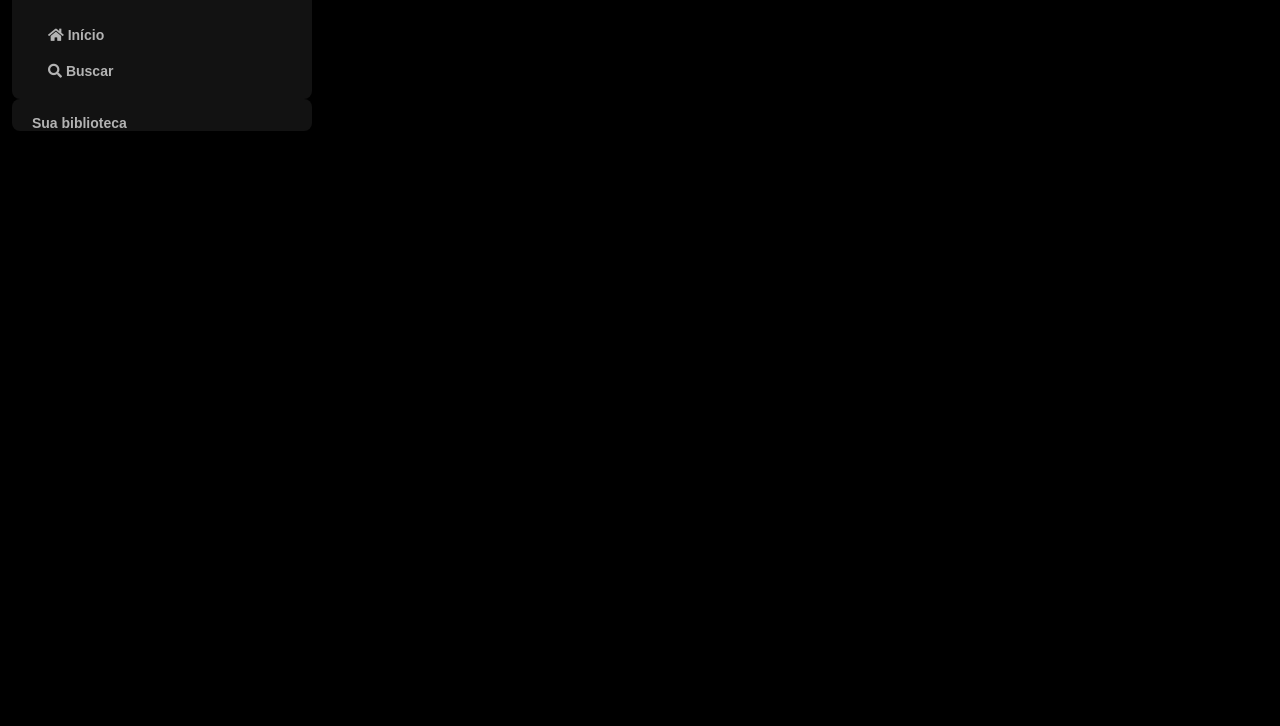
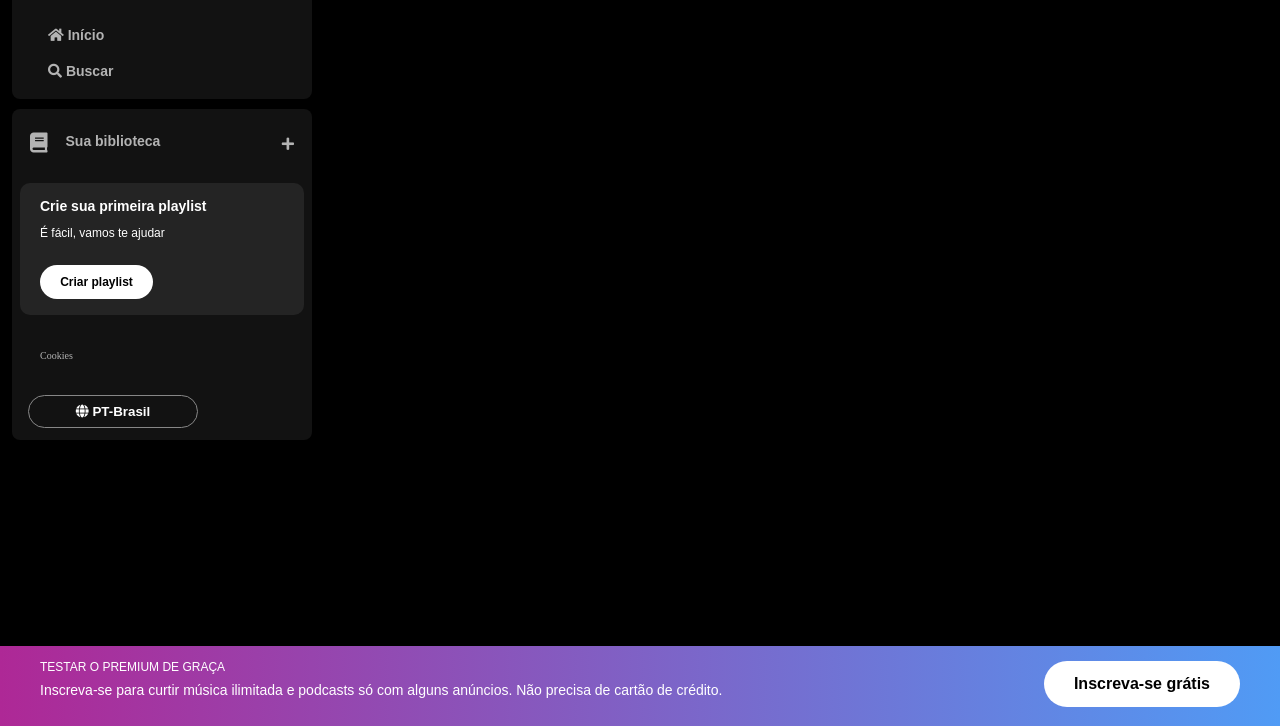
Before and after one commit to Erik-Gomes/Imersao-React, a plain HTML site: page index.html in a window 1280 px wide. Shown: the part 74-800 px from the top of the page. Drawn offline with Linux system fonts and the light colour scheme.

Commit message:
add footer

```diff
--- a/index.html
+++ b/index.html
@@ -39,16 +39,46 @@
             </ul>
         </nav>
         <nav class="library">
-            <div class="biblioteca">
-                <a href="">
-                    <span class="fa fa-library"></span>
+            <div class="library_content">
+                <button class="library_button">
+                    <span class="fa fas fa-book"></span>
                     <span>Sua biblioteca</span>
-                </a>
+                </button>
+                <span class="fa fa-plus"></span>
             </div>
-            <div class="criar-playlist">
-
+            <section class="section-playlist">
+                <div class="section-playlist_content">
+                    <span class="text title">Crie sua primeira playlist</span>
+                    <span class="text subtitle">É fácil, vamos te ajudar</span>
+                    <button class="section-playlist_button">
+                        <span>Criar playlist</span>
+                    </button>
+                </div>
+            </section>
+            <div class="cookies">
+                <a href="">Cookies</a>
+            </div>
+            <div class="languages">
+                <button class="languages_button">
+                    <span class="fa fa-globe"></span>
+                    <span>PT-Brasil</span>
+                </button>
             </div>
         </nav>
     </div>
+
+    <main>
+
+    </main>
+
+    <footer class="disclaimer-premium">
+        <div class="text">
+            <p class="disclaimer-premium__title">TESTAR O PREMIUM DE GRAÇA</p>
+            <p class="disclaimer-premium__subtitle">Inscreva-se para curtir música ilimitada e podcasts só com alguns anúncios. Não precisa de cartão de crédito.</p>
+        </div>
+        <div class="button">
+            <button type="button">Inscreva-se grátis</button>
+        </div>
+    </footer>
 </body>
 </html>
--- a/style.css
+++ b/style.css
@@ -1,5 +1,12 @@
 body{
+    display: flex;
+    flex-direction: column;
     background-color: #000;
+}
+
+.footer {
+    padding: 15px 40px;
+    align-self: flex-end;
 }
 
 .sidebar {
@@ -45,16 +52,162 @@ body{
     font-family: "DM Sans", sans-serif;
 }
 
-.sidebar .library {
-    background: #121212;
+.library {
+    background-color: #121212;
     border-radius: 8px;
-    padding: 16px 0 0 16px;
-}
-
-.sidebar .library a {
-    text-decoration: none;
+    display: flex;
+    flex-direction: column;
+    justify-content: space-between;
+    padding: 4px 8px;
     color: #b3b3b3;
     font-weight: 600;
     font-size: 14px;
+    margin-top: 10px;
+}
+
+.library .library_content {
+    display: flex;
+    justify-content: space-between;
+}
+
+.library .library_button  {
+    display: flex;
+    margin-right: 10px;
+    text-decoration: none;
+    text-transform: none;
+    color: #b3b3b3;
+    background: transparent;
+    border: 0px;
+    font-weight: 700;
+    font-size: 14px;
     font-family: "DM Sans", sans-serif;
+    text-align: center;
+    padding: 20px 10px;
+
 }
+
+.library_button .fa {
+    font-size: 20px;
+    margin-right: 10px;
+    font-weight: 300;
+    padding-right: 8px;
+}
+
+.fa-plus {
+    margin: 24px 10px;
+}
+
+.section-playlist {
+    display: flex;
+    align-items: flex-start;
+    justify-content: space-between;
+    gap: 20px;
+    background-color: #242424;
+    color: #b3b3b3;
+    font-weight: 600;
+    font-size: 14px;
+    margin: 8px 0px;
+    padding: 16px 20px;
+    border-radius: 10px;
+}
+
+.section-playlist_content {
+    display: flex;
+    flex-direction: column;
+}
+
+.text {
+    font-family: "DM Sans", sans-serif;
+    padding-bottom: 14px;
+    color: #fff;
+}
+
+.title {
+    font-weight: 700;
+}
+
+.subtitle {
+    font-weight: 500;
+    font-size: 12px;
+}
+
+.section-playlist_button {
+    display: flex;
+    justify-content: center;
+    background-color: #fff;
+    color: #000;
+    border-radius: 20px;
+    font-size: 12px;
+    font-weight: 700;
+    font-family: "DM Sans", sans-serif;
+    text-decoration: none;
+    text-transform: none;
+    padding: 10px;
+    margin-top: 12px;
+    border: 0px;
+    width: 113px;
+}
+
+.cookies {
+    margin: 25px 20px;
+}
+
+.cookies a {
+    color: #b3b3b3;
+    font-weight: 500;
+    font-size: 10px;
+    text-decoration: none;
+}
+
+.cookies a:hover {
+    text-decoration: underline;
+}
+
+.languages_button {
+    background-color: transparent;
+    border: 1px solid #878787;
+    color: #fff;
+    cursor: pointer;
+    align-items: center;
+    font-weight: bold;
+    width: 170px;
+    margin: 8px;
+    padding: 8px;
+    border-radius: 20px;
+}
+
+.disclaimer-premium {
+    position: fixed;
+    bottom: 0;
+    left: 0;
+    right: 0;
+    background: linear-gradient(to right, #ae2896, #509bf5 );
+    padding: 15px 40px;
+    display: flex;
+    justify-content: space-between;
+}
+
+.disclaimer-premium button {
+    background-color: #fff;
+    color: #000;
+    font-size: 16px;
+    font-weight: bold;
+    padding: 14px 30px;
+    border: 0px;
+    border-radius: 40px;
+    cursor: pointer;
+}
+
+.disclaimer-premium__title {
+    color: #ffffff;
+    text-transform: uppercase;
+    font-weight: 400;
+    font-size: 12px;
+    margin-bottom: 10px;
+}
+
+.disclaimer-premium__subtitle {
+    color: #ffffff;
+    font-size: 14px;
+    font-weight: 500;
+}
```
